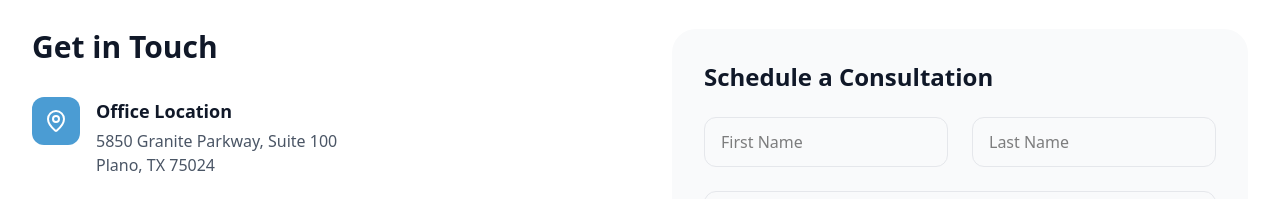
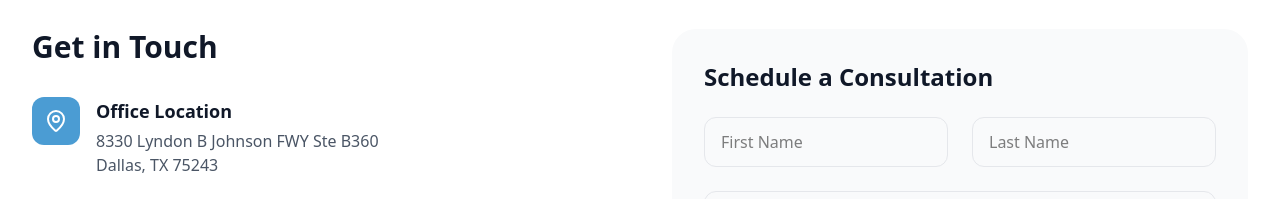
Before and after one commit to defidrum/chosen-title, a React (Vite) app: page / in a window 1280 px wide. Shown: the part 4100-4299 px from the top of the page. Built offline with nearby package versions, Linux system fonts and the light colour scheme.

Commit message:
Pushing brix social media links

```diff
--- a/src/components/BrixBuildsWebsite.tsx
+++ b/src/components/BrixBuildsWebsite.tsx
@@ -733,7 +733,7 @@ const BrixBuildsWebsite = () => {
                   </div>
                   <div>
                     <h4 className="text-lg font-semibold text-gray-900 mb-1">Office Location</h4>
-                    <p className="text-gray-600">5850 Granite Parkway, Suite 100<br />Plano, TX 75024</p>
+                    <p className="text-gray-600">8330 Lyndon B Johnson FWY Ste B360<br />Dallas, TX 75243</p>
                   </div>
                 </div>
                 <div className="flex items-start gap-4">
```
